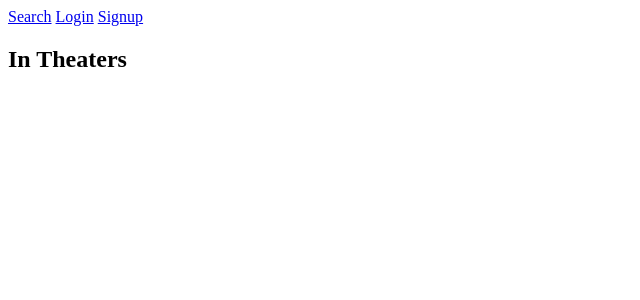
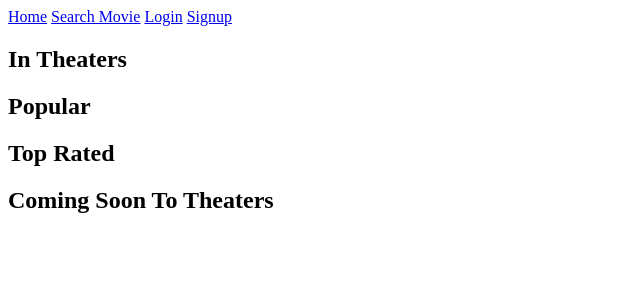
Before and after one commit to drawde1/IMDB-clone, a Django app: page / in a window 1280 px wide. Shown: the top 300 px of the page, without its empty margins (0-640 px from the left). Run offline with Django 3.2, Linux system fonts and the light colour scheme; data that the repository does not hold is empty.

Commit message:
added three movie lists in homepage

```diff
--- a/IMDB/urls.py
+++ b/IMDB/urls.py
@@ -22,11 +22,11 @@ from authentication.views import LoginView, logout_view, SignupView
 urlpatterns = [
     path('', homepage, name='homepage'),
     path('movies/', include('movies.urls')),
-    path('admin/', admin.site.urls),
     path('reviews/<str:imbd_id>/', reviews),
     path('seen/<str:imbd_id>/', add_seen),
     path('watchlist/<str:imbd_id>/', add_watchlist),
     path("logout/", logout_view, name="logout"),
     path("login/", LoginView.as_view(), name="login"),
     path("signup/", SignupView.as_view(), name="signup"),
+    path('admin/', admin.site.urls),
 ]
--- a/movies/templates/movies/movie_detail.html
+++ b/movies/templates/movies/movie_detail.html
@@ -53,8 +53,6 @@
     <h3>{{ data.overview }}</h3>
 {% endif %}
 
-<h3>Overview:</h3>
-<h3>{{ data.overview }}</h3>
 {% if reviews.results %}
     <h3>Critique Reviews</h3>
     <ol>
--- a/movies/views.py
+++ b/movies/views.py
@@ -11,10 +11,27 @@ omdb_key = 'd361bf3'
 
 def homepage(request):
     latest_path = '/movie/now_playing'
+    popular_path = '/movie/popular'
+    top_path = '/movie/top_rated'
+    upcoming_path = '/movie/upcoming'
     latest_endpoint = f'{tmdb_base_url}{latest_path}?api_key={tmdb_key}'
+    popular_endpoint = f'{tmdb_base_url}{popular_path}?api_key={tmdb_key}'
+    top_endpoint = f'{tmdb_base_url}{top_path}?api_key={tmdb_key}'
+    upcoming_endpoint = f'{tmdb_base_url}{upcoming_path}?api_key={tmdb_key}'
     latest_request = requests.get(latest_endpoint)
+    popular_request = requests.get(popular_endpoint)
+    top_request = requests.get(top_endpoint)
+    upcoming_request = requests.get(upcoming_endpoint)
     latest_data = latest_request.json()
-    return render(request, 'homepage.html', {'latest': latest_data})
+    popular_data = popular_request.json()
+    top_data = top_request.json()
+    upcoming_data = upcoming_request.json()
+    return render(request, 'homepage.html',{
+        'latest': latest_data,
+        'popular': popular_data,
+        'top': top_data,
+        'upcoming': upcoming_data
+    })
 
 
 def search_movie(request):
@@ -52,4 +69,10 @@ def movie_detail(request, movie_id):
     omdb_data = omdb_request.json()
     rotten_tomatoes = omdb_data['Ratings'][1]
     video = video_data['results'][0]
-    return render(request, 'movies/movie_detail.html', {'data': movie_data, 'reviews': reviews_data, 'video': video, 'omdb': omdb_data, 'rotten_tomatoes': rotten_tomatoes })
+    return render(request, 'movies/movie_detail.html',{
+        'data': movie_data,
+        'reviews': reviews_data,
+        'video': video,
+        'omdb': omdb_data,
+        'rotten_tomatoes': rotten_tomatoes
+    })
--- a/templates/homepage.html
+++ b/templates/homepage.html
@@ -9,8 +9,28 @@
 <h2>In Theaters</h2>
 <ul>
     {% for result in latest.results %}
-        <li>{{ result.title }}</li>
+        <li><a href="{% url 'movie_detail' movie_id=result.id%}">{{ result.title }}</a></li>
     {% endfor %}
 </ul>
 
+<h2>Popular</h2>
+<ul>
+    {% for result in popular.results %}
+        <li><a href="{% url 'movie_detail' movie_id=result.id %}">{{ result.title }}</a></li>
+    {% endfor %}
+</ul>
+
+<h2>Top Rated</h2>
+<ul>
+    {% for result in top.results %}
+        <li><a href="{% url 'movie_detail' movie_id=result.id %}">{{ result.title }}</a></li>
+    {% endfor %}
+</ul>
+
+<h2>Coming Soon To Theaters</h2>
+<ul>
+    {% for result in upcoming.results %}
+        <li><a href="{% url 'movie_detail' movie_id=result.id %}">{{ result.title }}</a></li>
+    {% endfor %}
+</ul>
 {% endblock %}
--- a/templates/navbar.html
+++ b/templates/navbar.html
@@ -1,5 +1,6 @@
 {% block navbar %}
-    <a href="{% url 'search_movie' %}">Search</a>
+    <a href="{% url 'homepage' %}">Home</a>
+    <a href="{% url 'search_movie' %}">Search Movie</a>
     {% if user.is_authenticated %}
         <a href="{% url 'logout' %}">Logout</a>
     {% else %}
```
